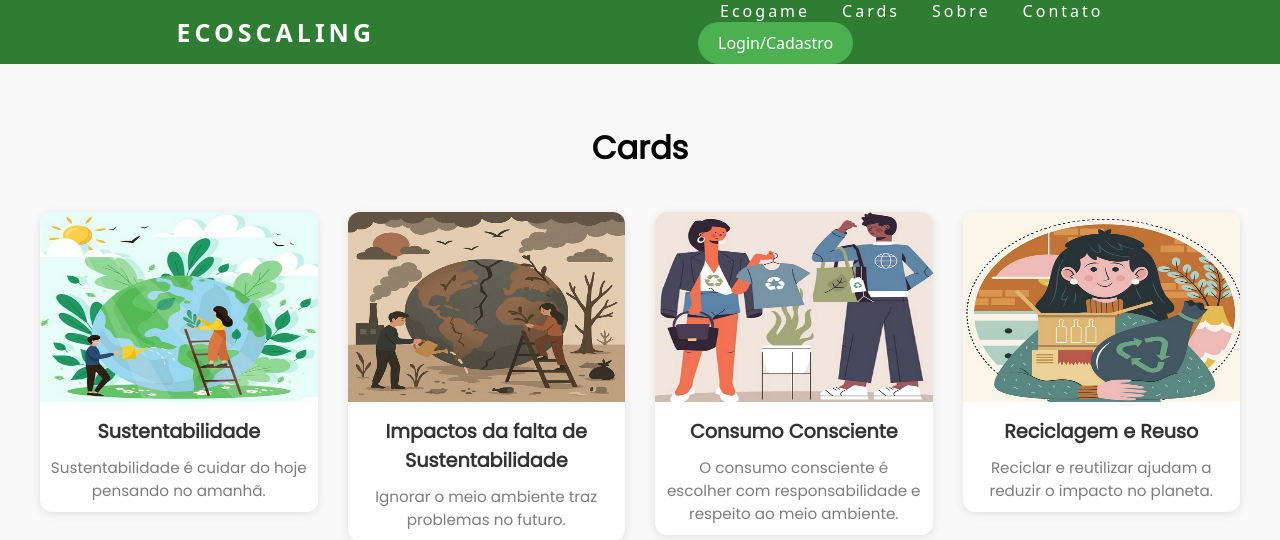
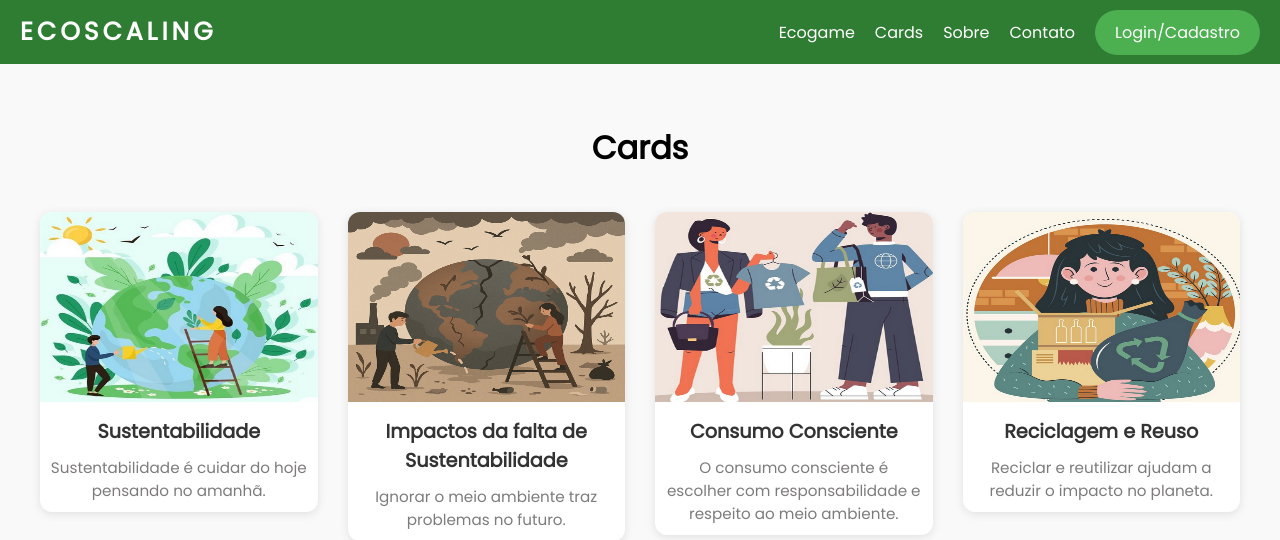
Before and after one commit to jop064/trabalhogst3, a PHP site: page /cards.php in a window 1280 px wide. Shown: the top 540 px of the page. Run offline with PHP 8.4, Linux system fonts and the light colour scheme.

Commit message:
Update stylecards.css

```diff
--- a/stylecards.css
+++ b/stylecards.css
@@ -22,39 +20,42 @@ a:hover {
   opacity: 0.7;
 }
 
+/* Header */
+header {
+  background: #2e7d32;
+}
+
+/* Navbar */
+.navbar {
+  display: flex;
+  align-items: center;
+  justify-content: space-between;
+  background: #2e7d32;
+  padding: 0 20px;
+  height: 8vh;
+}
+
 /* Logo */
 .logo {
   font-size: 25px;
   text-transform: uppercase;
   letter-spacing: 4px;
   font-weight: bold;
-  margin-right: auto; /* Alinha à esquerda */
+  color: white;
 }
 
-
-/* Header/Nav */
-header {
-  background: #2e7d32; /* Verde escuro */
+/* Novo agrupamento de nav-list + nav-right */
+.nav-center {
+  display: flex;
+  align-items: center;
+  gap: 20px; /* Espaço entre nav-list e botão login */
 }
 
-nav {
-  display: flex;
-  justify-content: space-around;
-  align-items: center;
-  font-family: system-ui, -apple-system, Helvetica, Arial, sans-serif;
-  background: #2e7d32; /* Verde escuro */
-  height: 8vh;
-  padding: 0 20px;
-}
-
+/* Nav List */
 .nav-list {
   list-style: none;
   display: flex;
-}
-
-.nav-list li {
-  letter-spacing: 3px;
-  margin-left: 32px;
+  gap: 20px;
 }
 
 .nav-list li a {
@@ -62,9 +63,52 @@ nav {
   text-decoration: none;
   font-weight: 500;
 }
-
 .nav-list li a:hover {
   text-decoration: underline;
+}
+
+/* Nav Right */
+.nav-right {
+  display: flex;
+  align-items: center;
+  gap: 10px;
+}
+
+.logo1 {
+  width: 40px;
+  height: 40px;
+  border-radius: 50%;
+}
+
+.perfil-link {
+  display: flex;
+  align-items: center;
+  gap: 8px;
+  color: white;
+  text-decoration: none;
+}
+
+/* Botão login/cadastro */
+.btn {
+  display: inline-block;
+  background-color: #4CAF50;
+  color: white;
+  padding: 10px 20px;
+  border: none;
+  border-radius: 25px;
+  font-size: 16px;
+  font-weight: 500;
+  cursor: pointer;
+  transition: background-color 0.3s ease, transform 0.2s ease;
+  text-align: center;
+  text-decoration: none;
+}
+.btn:hover {
+  background-color: #388e3c;
+  transform: scale(1.05);
+}
+.btn:active {
+  transform: scale(0.98);
 }
 
 /* Mobile Menu */
@@ -222,32 +245,3 @@ footer {
   font-size: 0.9em;
   color: #aaa;
 }
-.logo1 {
-  width: 50px;
-  height: 49px;
-  margin-right: auto;
-}
-.btn {
-  display: inline-block;
-  background-color: #4CAF50; /* Verde */
-  color: white;
-  padding: 10px 20px;
-  border: none;
-  border-radius: 25px;
-  font-size: 16px;
-  font-weight: 500;
-  cursor: pointer;
-  transition: background-color 0.3s ease, transform 0.2s ease;
-  text-align: center;
-  text-decoration: none;
-  margin-left: 10px; /* Espaçamento entre os botões */
-}
-
-.btn:hover {
-  background-color: #388e3c; /* Verde mais escuro no hover */
-  transform: scale(1.05); /* Efeito leve de zoom */
-}
-
-.btn:active {
-  transform: scale(0.98);
-}
```
Also changed, not shown: other parts of stylecards.css (+20 -43 lines).
